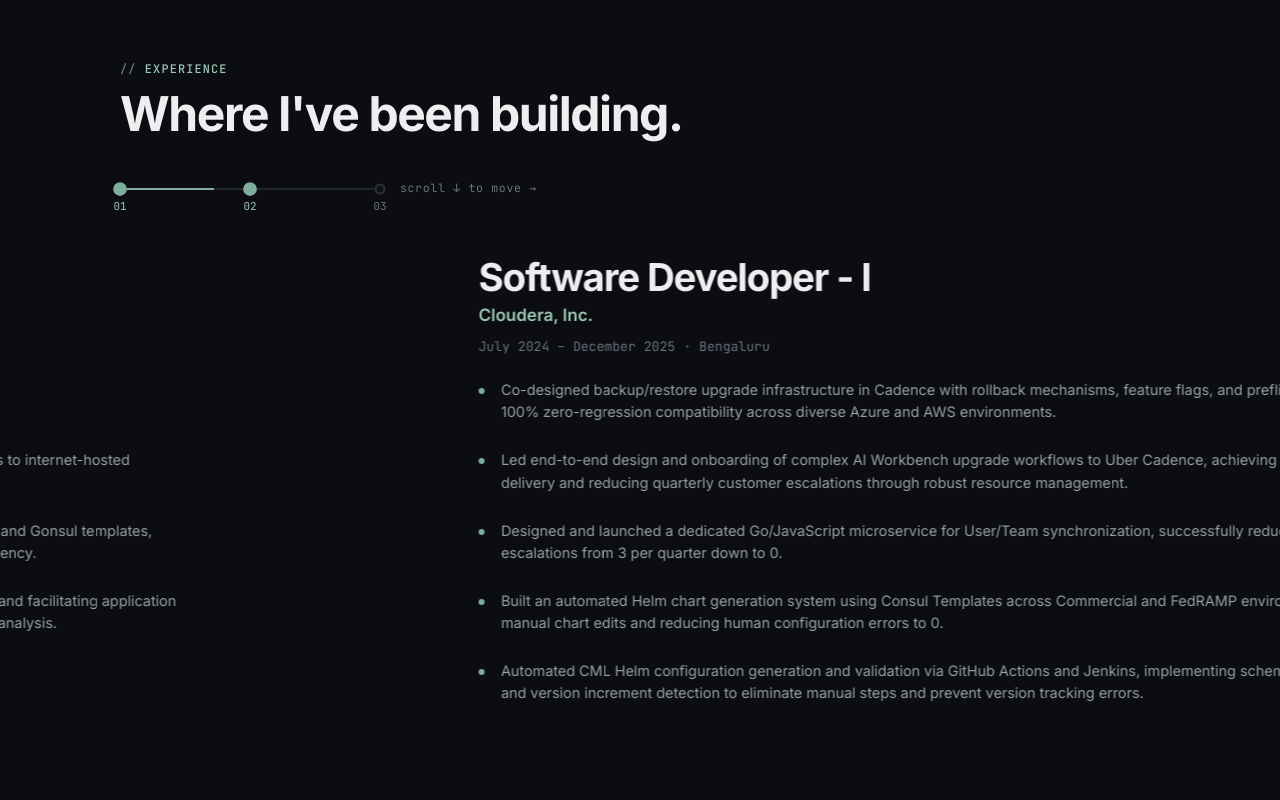
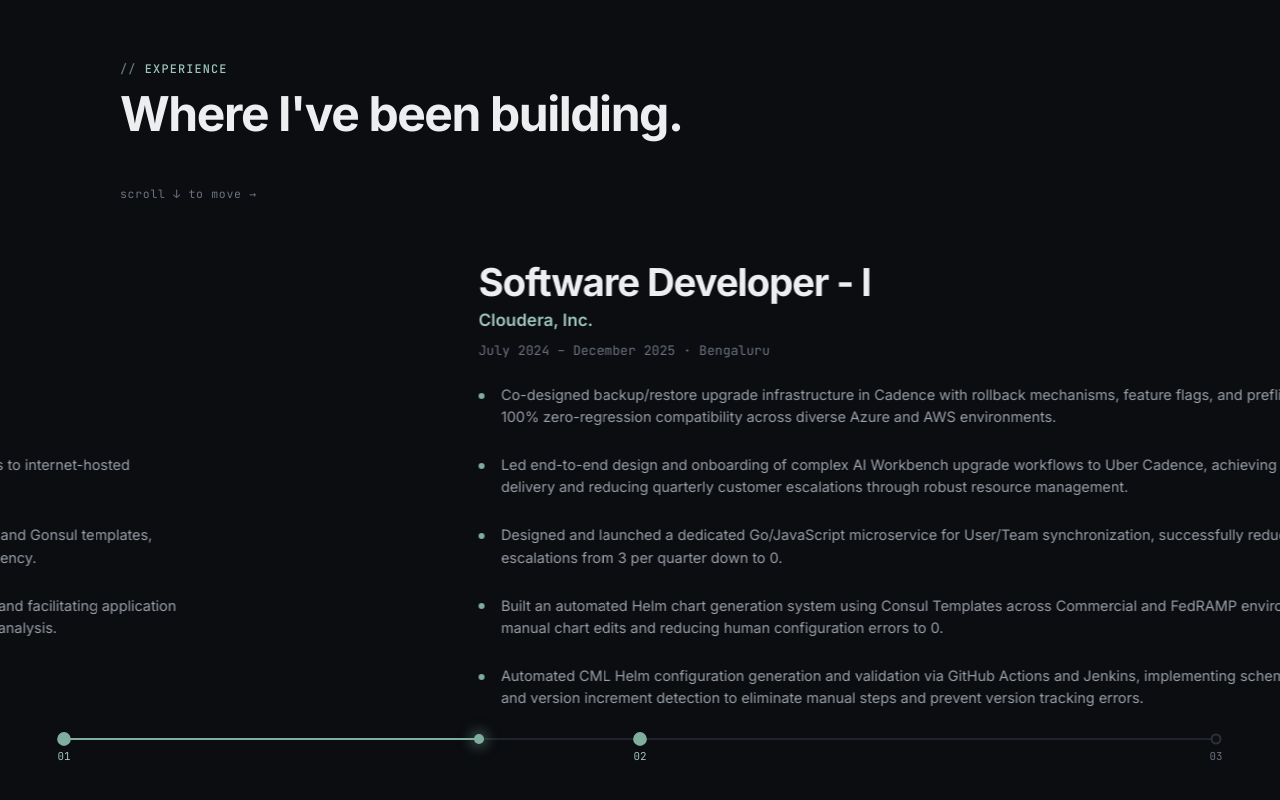
Before and after one commit to aniketsahran/aniket-portfolio, a React (Vite) app: page / in a window 1280 px wide. Shown: the part 2085-2885 px from the top of the page. Built offline with nearby package versions, Linux system fonts and the light colour scheme.

Commit message:
feat: full-width experience scrubber with marker tracking scroll

```diff
--- a/src/sections/Experience.css
+++ b/src/sections/Experience.css
@@ -25,15 +25,18 @@
 }
 
 .xp__steps {
-  margin-top: 1.5rem;
-  display: flex;
-  align-items: center;
-  gap: 1.25rem;
+  position: absolute;
+  left: 0;
+  right: 0;
+  bottom: clamp(2rem, 6vh, 3.5rem);
+  z-index: 3;
+  padding-inline: clamp(1.5rem, 5vw, 4rem);
+  pointer-events: none;
 }
 
 .xp__steps-rail {
   position: relative;
-  width: min(260px, 52vw);
+  width: 100%;
   height: 2px;
   background: var(--line);
 }
@@ -44,6 +47,19 @@
   top: 0;
   height: 100%;
   background: var(--accent);
+}
+
+/* a glowing marker that rides the leading edge, in sync with the text scroll */
+.xp__steps-marker {
+  position: absolute;
+  top: 50%;
+  width: 10px;
+  height: 10px;
+  margin-left: -5px;
+  border-radius: 50%;
+  background: var(--accent);
+  transform: translateY(-50%);
+  box-shadow: 0 0 14px 2px rgba(127, 174, 158, 0.6);
 }
 
 .xp__step {
--- a/src/sections/Experience.jsx
+++ b/src/sections/Experience.jsx
@@ -74,23 +74,9 @@ function HorizontalExperience() {
         <div className="xp__sticky-head container">
           <p className="eyebrow">Experience</p>
           <h2 className="section-title xp__title">Where I&apos;ve been building.</h2>
-          <div className="xp__steps" aria-hidden="true">
-            <div className="xp__steps-rail">
-              <motion.span className="xp__steps-fill" style={{ width: progress }} />
-              {chrono.map((role, i) => (
-                <span
-                  className={`xp__step ${i <= active ? 'is-active' : ''}`}
-                  style={{ left: n > 1 ? `${(i / (n - 1)) * 100}%` : '0%' }}
-                  key={`${role.company}-${role.role}`}
-                >
-                  <span className="xp__step-dot" />
-                  <span className="xp__step-num">{String(i + 1).padStart(2, '0')}</span>
-                </span>
-              ))}
-            </div>
-            <span className="xp__hint">scroll ↓ to move →</span>
-          </div>
+          <span className="xp__hint">scroll ↓ to move →</span>
         </div>
+
         <motion.div className="xp__track" style={{ x }}>
           {chrono.map((role) => (
             <div className="xp__panel" key={`${role.company}-${role.role}`}>
@@ -100,6 +86,24 @@ function HorizontalExperience() {
             </div>
           ))}
         </motion.div>
+
+        {/* full-width scrubber: fill + role number track the scroll */}
+        <div className="xp__steps" aria-hidden="true">
+          <div className="xp__steps-rail">
+            <motion.span className="xp__steps-fill" style={{ width: progress }} />
+            <motion.span className="xp__steps-marker" style={{ left: progress }} />
+            {chrono.map((role, i) => (
+              <span
+                className={`xp__step ${i <= active ? 'is-active' : ''}`}
+                style={{ left: n > 1 ? `${(i / (n - 1)) * 100}%` : '0%' }}
+                key={`${role.company}-${role.role}`}
+              >
+                <span className="xp__step-dot" />
+                <span className="xp__step-num">{String(i + 1).padStart(2, '0')}</span>
+              </span>
+            ))}
+          </div>
+        </div>
       </div>
     </section>
   )
```
